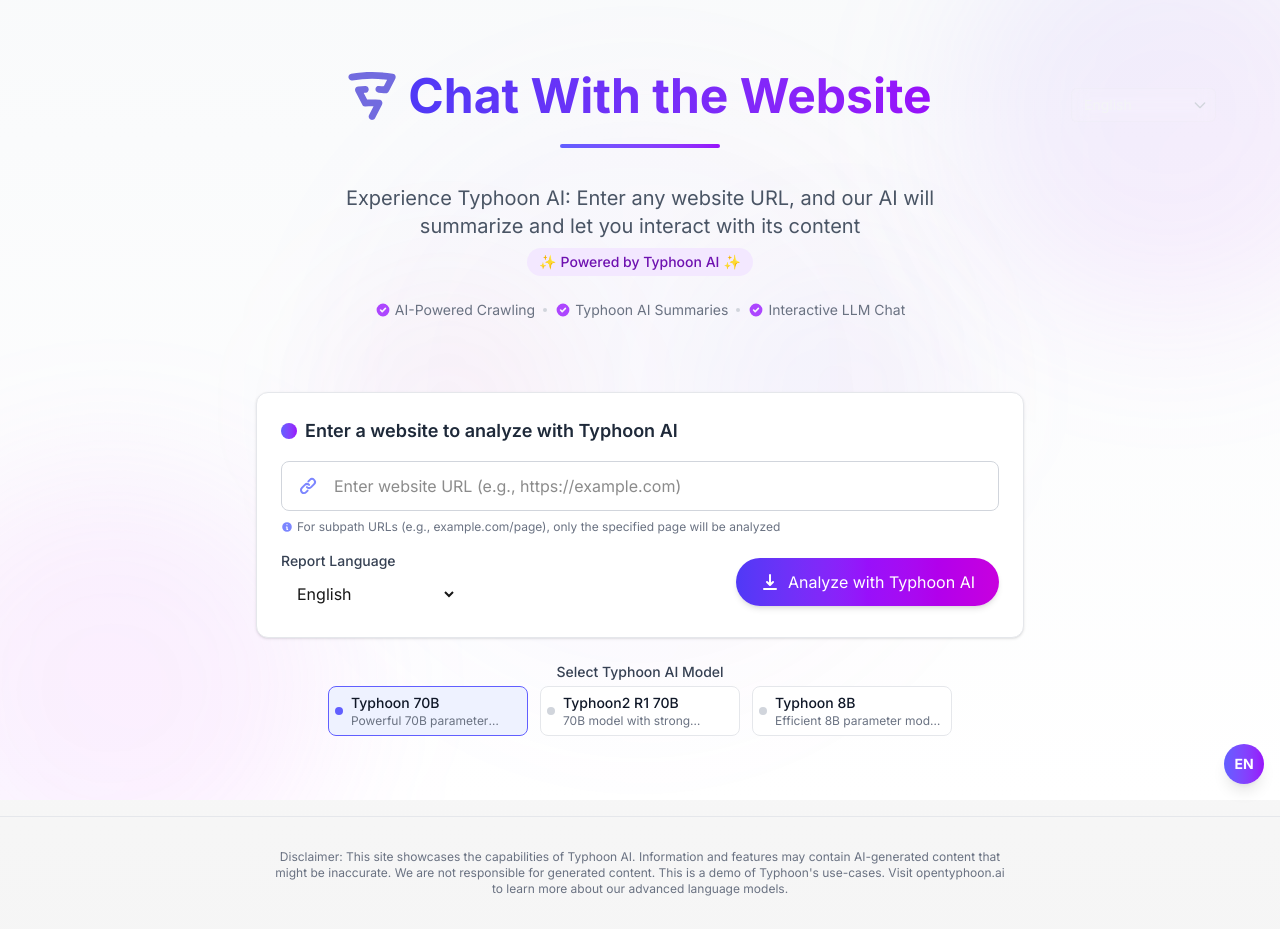
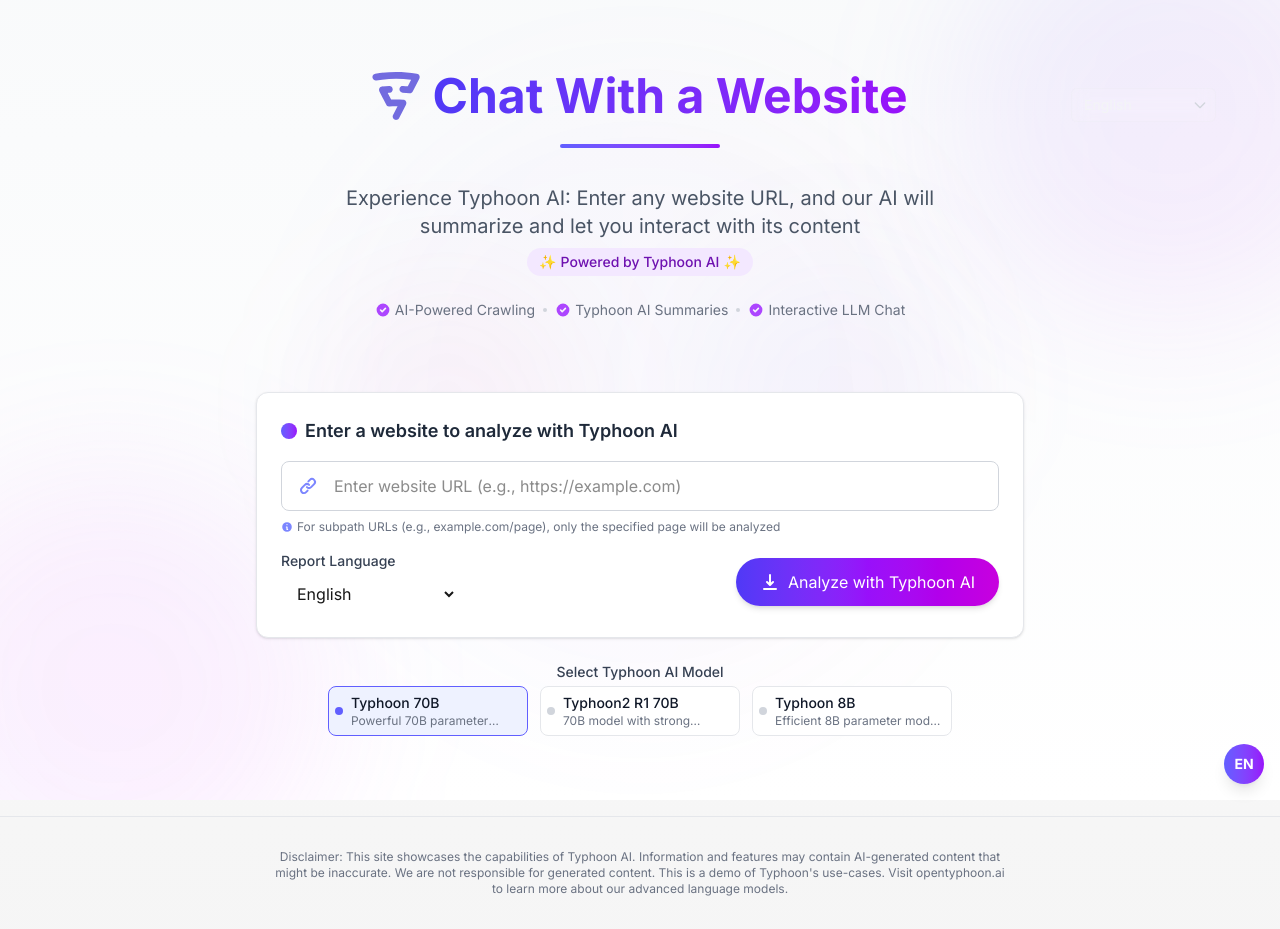
Before and after one commit to scb-10x/typhoon-chat-with-your-website, a Next.js app: page / in a window 1280 px wide. Shown: the top 929 px of the page. Built offline with nearby package versions, Linux system fonts and the light colour scheme.

Commit message:
chore: update content

```diff
--- a/src/app/components/Footer.tsx
+++ b/src/app/components/Footer.tsx
@@ -39,16 +39,6 @@
                 <path d="M11.645 20.91l-.007-.003-.022-.012a15.247 15.247 0 01-.383-.218 25.18 25.18 0 01-4.244-3.17C4.688 15.36 2.25 12.174 2.25 8.25 2.25 5.322 4.714 3 7.688 3A5.5 5.5 0 0112 5.052 5.5 5.5 0 0116.313 3c2.973 0 5.437 2.322 5.437 5.25 0 3.925-2.438 7.111-4.739 9.256a25.175 25.175 0 01-4.244 3.17 15.247 15.247 0 01-.383.219l-.022.012-.007.004-.003.001a.752.752 0 01-.704 0l-.003-.001z" />
               </svg>
               Built with Typhoon AI
-            </a>
-
-            {/* More about Typhoon */}
-            <a
-              href="https://opentyphoon.ai/models"
-              target="_blank"
-              rel="noopener noreferrer"
-              className="text-gray-600 hover:text-gray-900 transition-colors"
-            >
-              Typhoon Models
             </a>
 
             {/* Terms */}
--- a/src/app/lib/i18n.ts
+++ b/src/app/lib/i18n.ts
@@ -28,7 +28,7 @@
 export const translations: TranslationsType = {
   en: {
     // Header
-    'header.title': 'Chat With the Website',
+    'header.title': 'Chat With a Website',
     'header.subtitle': 'Experience Typhoon AI: Enter any website URL, and our AI will summarize and let you interact with its content',
     'header.feature1': 'AI-Powered Crawling',
     'header.feature2': 'Typhoon AI Summaries',
```
